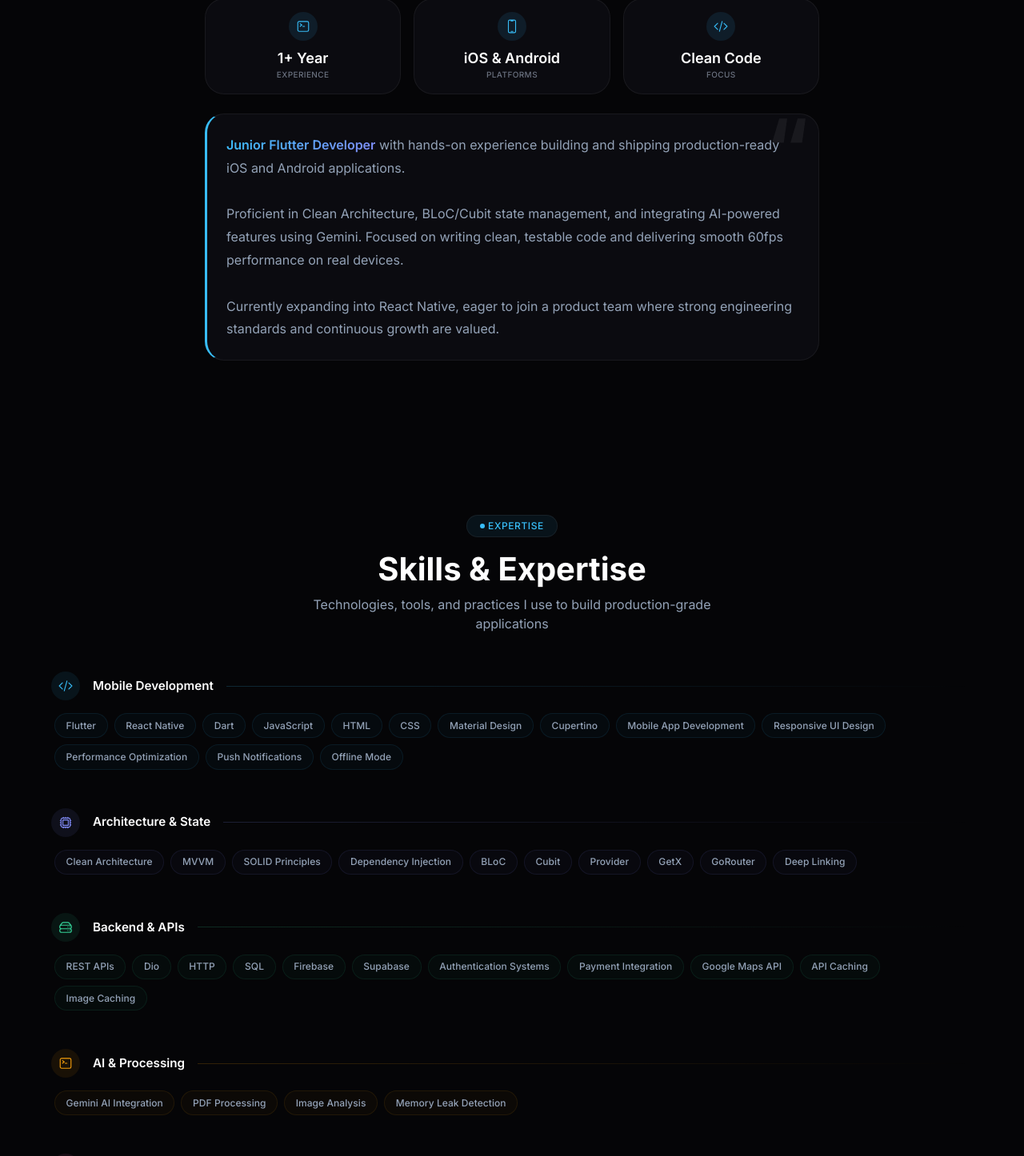
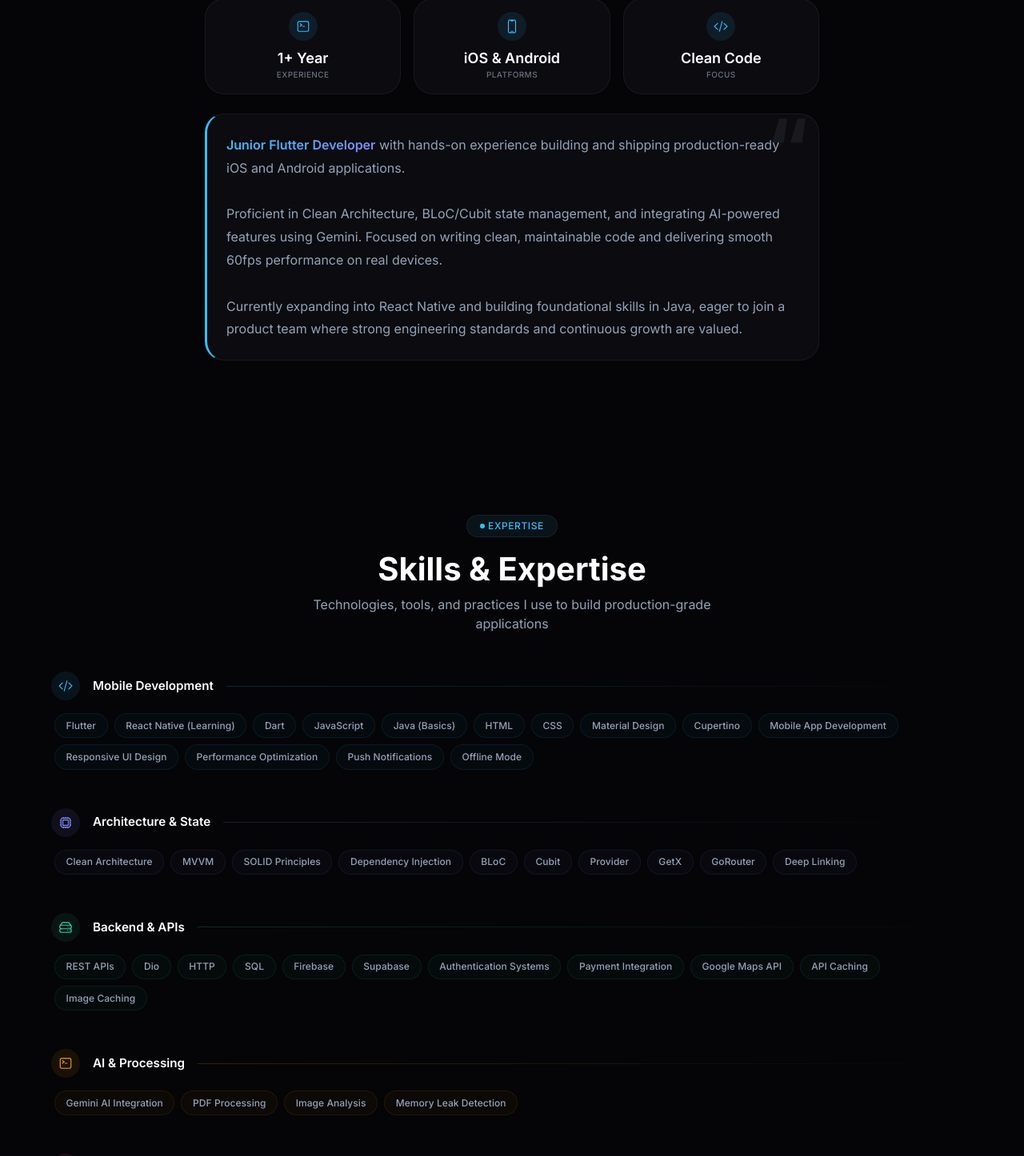
Before and after one commit to M-Fawzy2004/Portfolio, a React (Vite) app: page / in a window 1280 px wide. Shown: the part 1039-2485 px from the top of the page at 80% size. Built offline with nearby package versions, Linux system fonts and the light colour scheme.

Commit message:
Refactor code structure for improved readability and maintainability

```diff
--- a/src/components/AboutMe.jsx
+++ b/src/components/AboutMe.jsx
@@ -75,9 +75,9 @@ export default function AboutMe() {
                 <p className="mb-0 position-relative" style={{ zIndex: 1, fontSize: 'clamp(0.85rem, 2.2vw, 1rem)', lineHeight: 1.8, color: 'var(--text-body)' }}>
                   <span className="fw-semibold" style={{ background: 'linear-gradient(135deg, #38BDF8, #818CF8)', WebkitBackgroundClip: 'text', WebkitTextFillColor: 'transparent' }}>Junior Flutter Developer</span> with hands-on experience building and shipping production-ready iOS and Android applications.
                   <br /><br />
-                  Proficient in Clean Architecture, BLoC/Cubit state management, and integrating AI-powered features using Gemini. Focused on writing clean, testable code and delivering smooth 60fps performance on real devices.
+                  Proficient in Clean Architecture, BLoC/Cubit state management, and integrating AI-powered features using Gemini. Focused on writing clean, maintainable code and delivering smooth 60fps performance on real devices.
                   <br /><br />
-                  Currently expanding into React Native, eager to join a product team where strong engineering standards and continuous growth are valued.
+                  Currently expanding into React Native and building foundational skills in Java, eager to join a product team where strong engineering standards and continuous growth are valued.
                 </p>
               </div>
             </motion.div>
--- a/src/components/Skills.jsx
+++ b/src/components/Skills.jsx
@@ -14,7 +14,7 @@ const skillGroups = [
     icon: CodeBracketIcon,
     color: '#38BDF8',
     skills: [
-      'Flutter', 'React Native', 'Dart', 'JavaScript', 'HTML', 'CSS',
+      'Flutter', 'React Native (Learning)', 'Dart', 'JavaScript', 'Java (Basics)', 'HTML', 'CSS',
       'Material Design', 'Cupertino', 'Mobile App Development',
       'Responsive UI Design', 'Performance Optimization',
       'Push Notifications', 'Offline Mode',
@@ -51,13 +51,12 @@ const skillGroups = [
     ],
   },
   {
-    title: 'Tools & Testing',
+    title: 'Tools',
     icon: WrenchScrewdriverIcon,
     color: '#F472B6',
     skills: [
       'Git', 'GitHub', 'Postman', 'Figma',
       'Android Studio', 'Visual Studio Code', 'Flutter DevTools',
-      'Unit Testing', 'Widget Testing', 'Integration Testing', 'Manual Testing',
     ],
   },
   {
```
Also changed, not shown: 4 other files (tests, documents, lock files or other folders).
